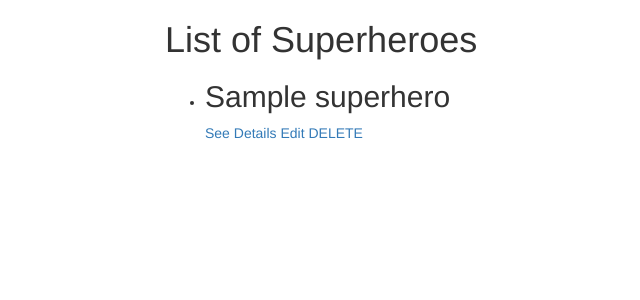
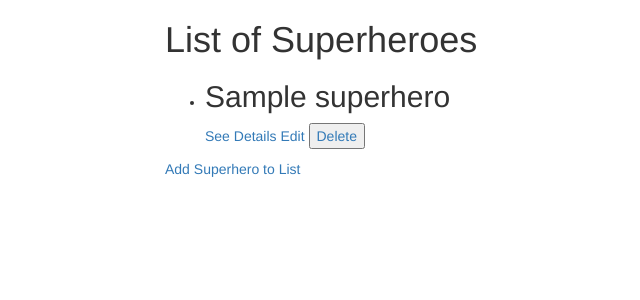
Before and after one commit to jschenkelberg/superhero_project, a Django app: page /superheroes/ in a window 1280 px wide. Shown: the top 300 px of the page, without its empty margins (295-935 px from the left). Run offline with Django 3.2, Linux system fonts and the light colour scheme; tables that the repository leaves empty hold one stand-in row (values such as "Sample post"); some libraries are stand-ins or nearby versions.

Commit message:
edit and delete methods functional

```diff
--- a/superhero/superheroes/templates/superheroes/detail.html
+++ b/superhero/superheroes/templates/superheroes/detail.html
@@ -10,5 +10,8 @@
 <p> Primary Ability: {{superhero_detail.primary_superhero_ability}} </p>
 <p> Secondary Ability: {{superhero_detail.secondary_superhero_ability}} </p>
 <p> Catchphrase: {{superhero_detail.catchphrase}}</p>
+<p><a href="{% url 'superheroes:create_new_superhero' %}">Add Superhero to List</a> </p><br>
+<p><a href="{% url 'superheroes:index' %}">Return to List</a> </p>
+<p></p>
 </body>
 </html>
--- a/superhero/superheroes/templates/superheroes/edit.html
+++ b/superhero/superheroes/templates/superheroes/edit.html
@@ -5,14 +5,14 @@
     <title>Edit Superhero</title>
 </head>
 <body>
-<form action="{% url 'superhero_edit' %}" method="post">
+<form action="{% url 'superheroes:edit' superhero_edit.id %}" method="post">
     {% csrf_token %}
     Name:<input type="text" name="name" id="name"><br>
     Alter Ego:<input type="text" name="alter_ego" id="alter_ego"><br>
     Primary Super Power:<input type="text" name="primary_superhero_ability" id="primary_superhero_ability"><br>
     Secondary Super Power:<input type="text" name="secondary_superhero_ability" id="secondary_superhero_ability"><br>
     Catchphrase:<input type="text" name="catchphrase" id="catchphrase"><br>
-    <input type="submit" value="">
+    <input type="submit" value="Edit Superhero">
 </form>
 </body>
 </html>
--- a/superhero/superheroes/templates/superheroes/index.html
+++ b/superhero/superheroes/templates/superheroes/index.html
@@ -17,11 +17,14 @@
                 <li><h2> {{superhero.name}}</h2>
                     <p><a href="{% url 'superheroes:detail' superhero.id %}">See Details</a>
                     <a href="{% url 'superheroes:edit' superhero.id %}">Edit</a>
-                        <a href="{% url 'superheroes:delete' superhero.id %}">DELETE</a></p>
+                    <a href="{% url 'superheroes:delete' superhero.id %}"><input type="submit" value="Delete"></a></p>
                 </li>
                 {% endfor %}
             </ul>
+            <p><a href="{% url 'superheroes:create_new_superhero' %}">Add Superhero to List</a> </p>
+            <p><a href="{% url 'superheroes:"</p>
             <div class="col-md-4"></div>
+        </div>
         </div>
     </div>
 </body>
--- a/superhero/superheroes/urls.py
+++ b/superhero/superheroes/urls.py
@@ -1,5 +1,6 @@
 from django.urls import path
 from . import views
+from .models import Superhero
 
 app_name = 'superheroes'
 urlpatterns = [
--- a/superhero/superheroes/views.py
+++ b/superhero/superheroes/views.py
@@ -1,12 +1,12 @@
 from django.shortcuts import render
-from django.http import HttpResponse
+from django.http import HttpResponse, Http404
 # Create your views here.
 from .models import Superhero
 from django.http import HttpResponse, HttpResponseRedirect
 from django.urls import reverse
+from django.shortcuts import render, redirect, get_object_or_404
 
-# def index(request):
-#     return render(request, 'superheroes/index.html')
+
 
 def index(request):
     all_superheroes = Superhero.objects.all()
@@ -25,9 +25,23 @@ def detail(request, superhero_id):
 def edit(request, superhero_id):
     superhero_edit = Superhero.objects.get(pk=superhero_id)
     context = {
-        'superhero_edit': superhero_edit
+            'superhero_edit': superhero_edit
     }
-    return render(request, 'superheroes/edit.html', context)
+    if request.method == 'POST':
+        name = request.POST.get('name')
+        alter_ego = request.POST.get('alter_ego')
+        primary_superhero_ability = request.POST.get('primary_superhero_ability')
+        secondary_superhero_ability = request.POST.get('secondary_superhero_ability')
+        catchphrase = request.POST.get('catchphrase')
+        superhero_edit = Superhero(name=name,
+                                  alter_ego=alter_ego,
+                                  primary_superhero_ability=primary_superhero_ability,
+                                  secondary_superhero_ability=secondary_superhero_ability,
+                                  catchphrase=catchphrase)
+        superhero_edit.save(superhero_id)
+        return HttpResponseRedirect(reverse('superheroes:index'))
+    else:
+        return render(request, "superheroes/edit.html", context)
 
 def create(request):
     if request.method == 'POST':
@@ -48,8 +62,8 @@ def create(request):
 
 def delete(request, superhero_id):
     superhero_delete = Superhero.objects.get(pk=superhero_id)
-    Superhero.delete(superhero_id)
+    Superhero.objects.filter(pk=superhero_id).delete()
     context = {
         'superhero_delete': superhero_delete
     }
-    return render(request, 'superheroes/index.html', context)
+    return render(request, 'superheroes/delete.html', context)
```
Also changed, not shown: superhero/superheroes/forms.py (added, +11 -0 lines), superhero/superheroes/templates/superheroes/create.html (+16 -4 lines), superhero/superheroes/templates/superheroes/delete.html (added, +12 -0 lines).
